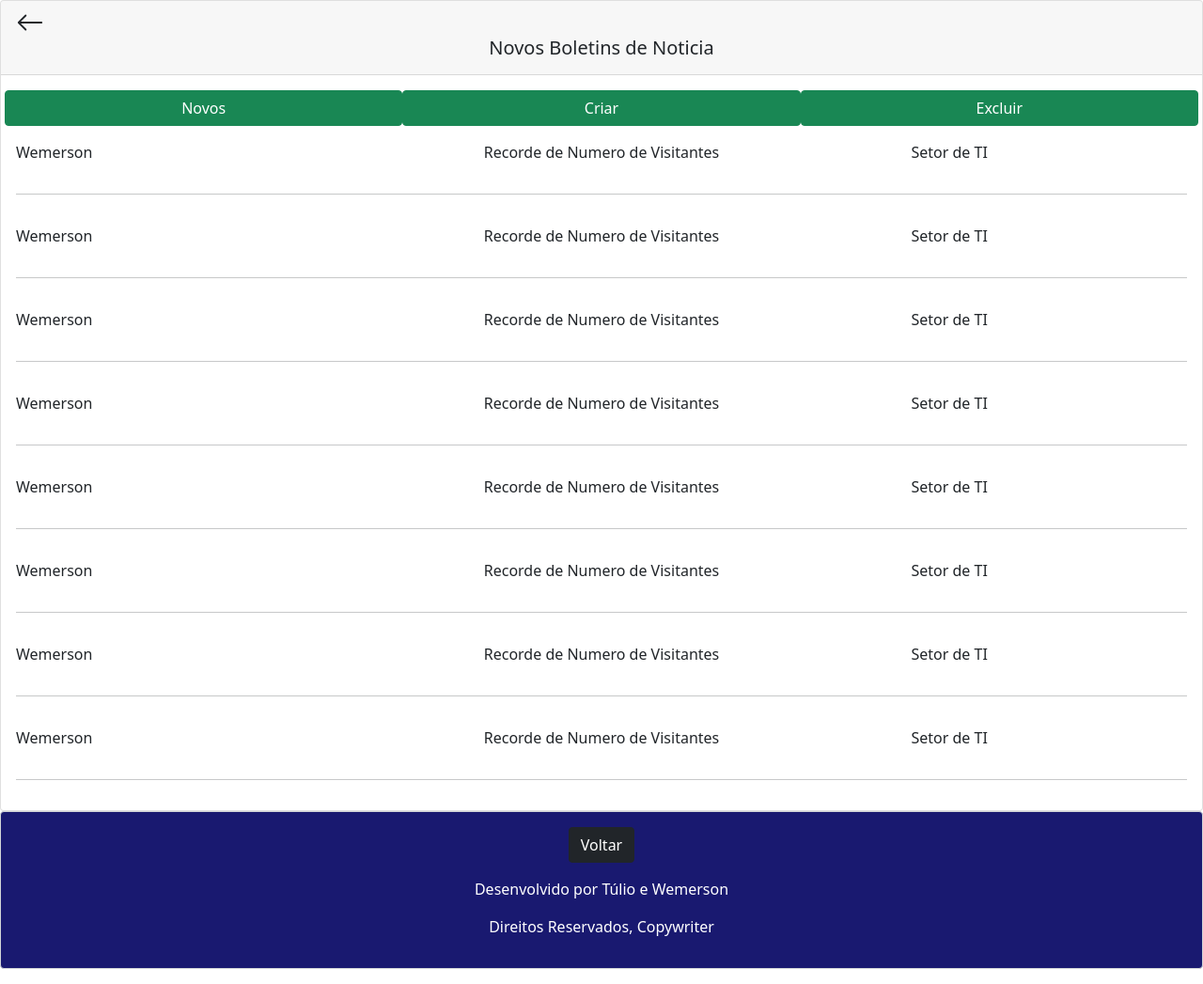
After one commit to wemerson-henrique/Park-Agenda, a PHP site: page /view/boletins.php in a window 1280 px wide. The commit adds this page. Shown: the whole page at 94% size. Run offline with PHP 8.4, Linux system fonts and the light colour scheme.

Commit message:
fiz telas da funcionalidade de boletins e terminei a home

```diff
--- /dev/null
+++ b/view/boletins.php
@@ -0,0 +1,135 @@
+<?php
+    include('conf-bootstrap-web.php');
+?>
+<style>
+    .col-sm-3{
+        /*background-color: #92a8d1;*/
+    }
+    .col-sm-6{
+        /*background-color: green;*/
+    }
+</style>
+<div class="card">
+    <div class="card-header">
+        <div class="d-flex justify-content-start">
+            <?php
+                include('componentes/botao-voltar-pagina.php');
+            ?>
+        </div>
+        <h5 class="card-title d-flex justify-content-center">Novos Boletins de Noticia</h5>
+    </div>
+    <div class="card-body">
+        <div class="row">
+            <a class="col-sm-4 btn btn-success" href="#">
+                Novos
+            </a>
+            <a class="col-sm-4 btn btn-success" href="boletins-criar-page.php">
+                Criar
+            </a>
+            <a class="col-sm-4 btn btn-success" href="boletins-exclir-page.php">
+                Excluir
+            </a>
+        </div>
+        <div class="row">
+            <div class="col-sm-3  py-3">
+                Wemerson
+            </div>
+            <div class="col-sm-6 text-center py-3">
+                Recorde de Numero de Visitantes
+            </div>
+            <div class="col-sm-3 py-3">
+                Setor de TI
+            </div>
+        </div>
+        <hr>
+        <!-- EXCLUIR INICIO-->
+        <div class="row">
+            <div class="col-sm-3  py-3">
+                Wemerson
+            </div>
+            <div class="col-sm-6 text-center py-3">
+                Recorde de Numero de Visitantes
+            </div>
+            <div class="col-sm-3 py-3">
+                Setor de TI
+            </div>
+        </div>
+        <hr>
+        <div class="row">
+            <div class="col-sm-3  py-3">
+                Wemerson
+            </div>
+            <div class="col-sm-6 text-center py-3">
+                Recorde de Numero de Visitantes
+            </div>
+            <div class="col-sm-3 py-3">
+                Setor de TI
+            </div>
+        </div>
+        <hr>
+        <div class="row">
+            <div class="col-sm-3  py-3">
+                Wemerson
+            </div>
+            <div class="col-sm-6 text-center py-3">
+                Recorde de Numero de Visitantes
+            </div>
+            <div class="col-sm-3 py-3">
+                Setor de TI
+            </div>
+        </div>
+        <hr>
+        <div class="row">
+            <div class="col-sm-3  py-3">
+                Wemerson
+            </div>
+            <div class="col-sm-6 text-center py-3">
+                Recorde de Numero de Visitantes
+            </div>
+            <div class="col-sm-3 py-3">
+                Setor de TI
+            </div>
+        </div>
+        <hr>
+        <div class="row">
+            <div class="col-sm-3  py-3">
+                Wemerson
+            </div>
+            <div class="col-sm-6 text-center py-3">
+                Recorde de Numero de Visitantes
+            </div>
+            <div class="col-sm-3 py-3">
+                Setor de TI
+            </div>
+        </div>
+        <hr>
+        <div class="row">
+            <div class="col-sm-3  py-3">
+                Wemerson
+            </div>
+            <div class="col-sm-6 text-center py-3">
+                Recorde de Numero de Visitantes
+            </div>
+            <div class="col-sm-3 py-3">
+                Setor de TI
+            </div>
+        </div>
+        <hr>
+        <div class="row">
+            <div class="col-sm-3  py-3">
+                Wemerson
+            </div>
+            <div class="col-sm-6 text-center py-3">
+                Recorde de Numero de Visitantes
+            </div>
+            <div class="col-sm-3 py-3">
+                Setor de TI
+            </div>
+        </div>
+        <hr>
+        <!-- EXCLUIR FIM -->
+    </div>
+</div>
+<?php
+    include('footer.php');
+?>
--- /dev/null
+++ b/view/componentes/botao-voltar-pagina.php
@@ -0,0 +1,10 @@
+<?php
+    include('./conf-bootstrap-web.php');
+    ?>
+<div>
+    <a onClick="history.go(-1)">
+        <svg xmlns="http://www.w3.org/2000/svg" width="30" height="30" fill="currentColor" class="bi bi-arrow-left" viewBox="0 0 16 16">
+            <path fill-rule="evenodd" d="M15 8a.5.5 0 0 0-.5-.5H2.707l3.147-3.146a.5.5 0 1 0-.708-.708l-4 4a.5.5 0 0 0 0 .708l4 4a.5.5 0 0 0 .708-.708L2.707 8.5H14.5A.5.5 0 0 0 15 8z"/>
+        </svg>
+    </a>
+</div>
```
Also changed, not shown: view/boletim-form-criar.php (added, +30 -0 lines), view/boletins-criar-page.php (added, +28 -0 lines), view/boletins-exclir-page.php (added, +128 -0 lines), view/componentes/botao-carregar-pagina.php (added, +11 -0 lines), view/componentes/botao-proxima-pagina.php (added, +10 -0 lines), view/home.php (+12 -4 lines).
